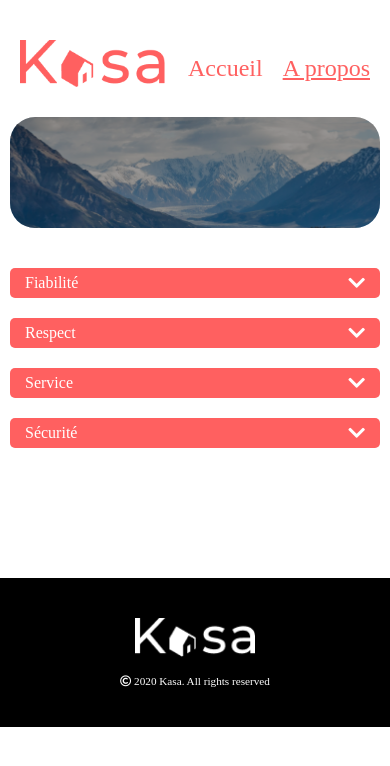
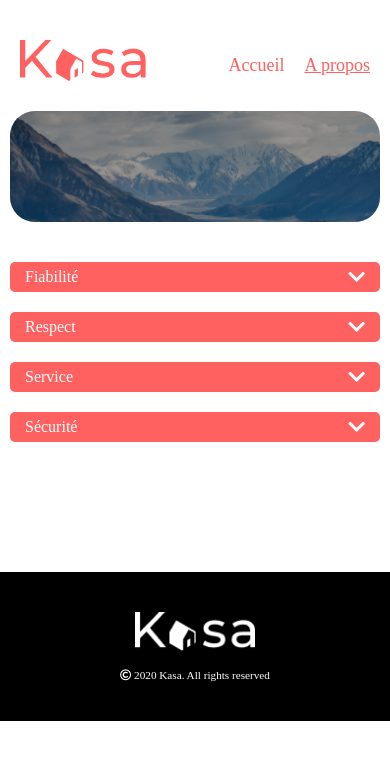
Before and after one commit to Redavela/KODAD_Reda_11_20_09_2021, a React (Create React App) app: page /a-propos in a window 390 px wide. Shown: the top 766 px of the page. Built offline with nearby package versions, Linux system fonts and the light colour scheme.

Commit message:
ajusting the responsive part

```diff
--- a/src/App.js
+++ b/src/App.js
@@ -21,7 +21,7 @@ class App extends Component {
       <Router>
         <Navigator currentPath={window.location.pathname} />
         <Switch>
-            <Route path="/" component={Home} exact/>
+            <Route path="/KODAD_Reda_11_20_09_2021" component={Home} exact/>
             <Route path="/a-propos" component={About} exact/>
             <Route path="/apartment/:id" component={Apartment} exact/>
             <Route component={Error} />
--- a/src/composants/Navigator.js
+++ b/src/composants/Navigator.js
@@ -8,7 +8,7 @@ class Navigator extends Component {
     render() {
 
         const routes = [
-            { label: 'Accueil', path: '/',activeClassName:'nav-active'},
+            { label: 'Accueil', path: '/KODAD_Reda_11_20_09_2021',activeClassName:'nav-active'},
             { label: 'A propos', path: '/a-propos',activeClassName:'nav-active'}
         ];
 
--- a/src/css/Header.css
+++ b/src/css/Header.css
@@ -40,6 +40,7 @@ header {
   }
 
 @media screen and (min-width: 768px) {
+
   .banner,
   .banner img {
       height: 223px;
@@ -53,3 +54,9 @@ header {
       font-size: 2.2rem;
   }
   }
+
+  @media screen and (max-width: 330px) {
+    .banner h2 {
+    font-size: 1.3rem;
+  }
+  }
--- a/src/css/Navigator.css
+++ b/src/css/Navigator.css
@@ -55,3 +55,15 @@
       margin-left: 60px;
     }
   }
+
+  @media screen and (max-width: 425px){
+
+    .main-nav img {
+      width: 126px;
+    }
+    .main-nav a {
+      color: #ff6060;
+      font-weight: 500;
+      font-size: 18px;
+    }
+  }
```
Lines whose indentation alone changed are shown as unchanged.
